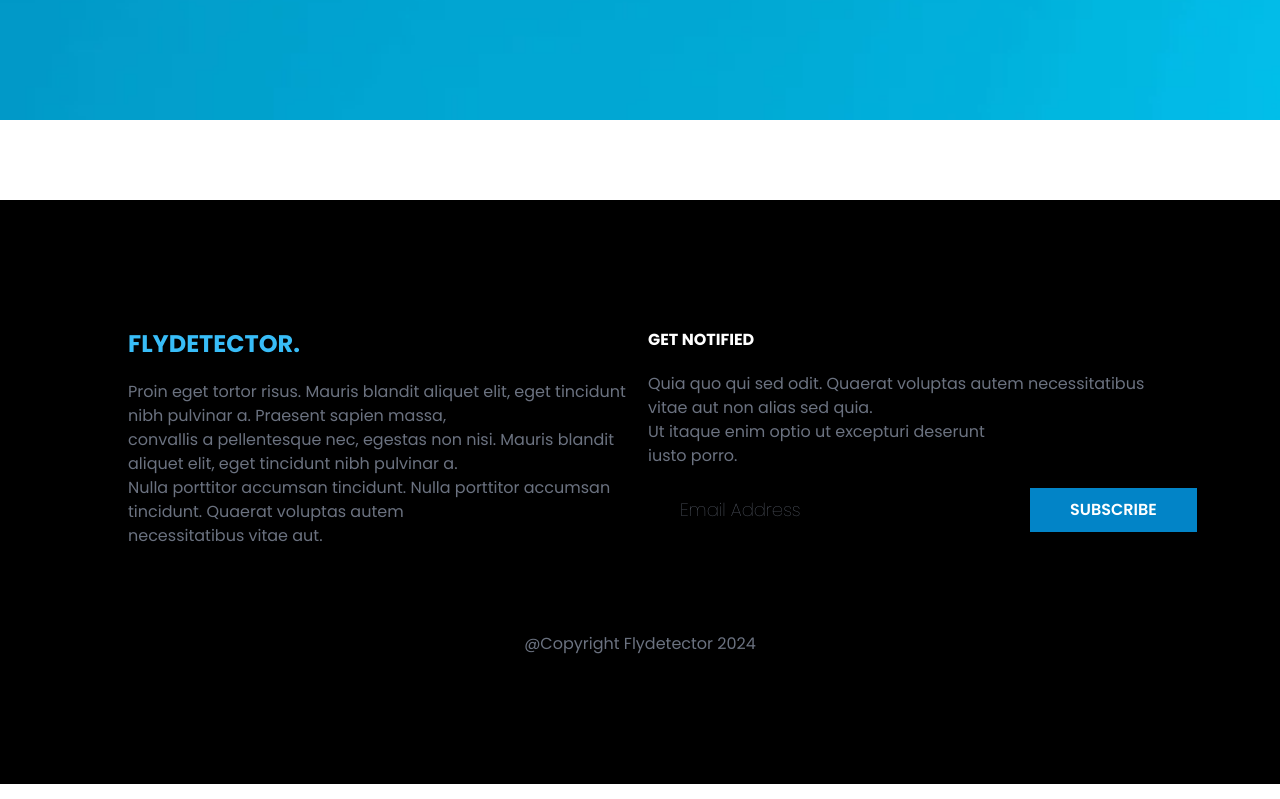
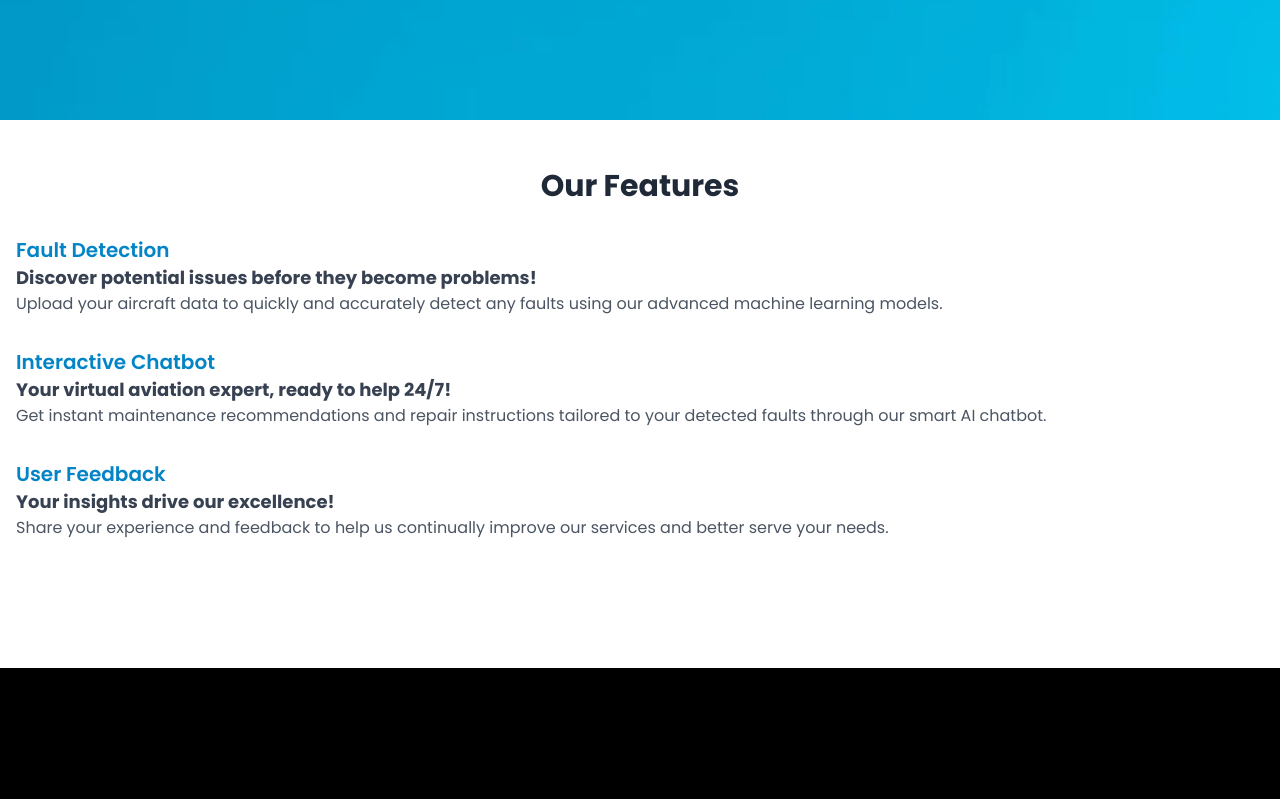
Before and after one commit to JatinSinghBisht01/Aerothon_6.0_CodeByte, a React (Vite) app in the folder client/: page /home in a window 1280 px wide. Shown: the part 680-1479 px from the top of the page. Built offline with nearby package versions, Linux system fonts and the light colour scheme.

Commit message:
features section

```diff
--- /dev/null
+++ b/client/src/components/Features.jsx
@@ -0,0 +1,31 @@
+import React from 'react'
+
+ const Features = () => {
+    return (
+        <section id="features" class="py-12">
+        <div class="container mx-auto px-4">
+            <h2 class="text-3xl font-bold text-center text-gray-800 mb-8">Our Features</h2>
+
+            <div class="feature mb-8">
+                <h3 class="text-xl font-semibold text-sky-600 hover:text-sky-500 ">Fault Detection</h3>
+                <p class="text-lg text-gray-700"><strong>Discover potential issues before they become problems!</strong></p>
+                <p class="text-gray-600">Upload your aircraft data to quickly and accurately detect any faults using our advanced machine learning models.</p>
+            </div>
+
+            <div class="feature mb-8">
+                <h3 class="text-xl font-semibold text-sky-600 hover:text-sky-500">Interactive Chatbot</h3>
+                <p class="text-lg text-gray-700"><strong>Your virtual aviation expert, ready to help 24/7!</strong></p>
+                <p class="text-gray-600">Get instant maintenance recommendations and repair instructions tailored to your detected faults through our smart AI chatbot.</p>
+            </div>
+
+            <div class="feature">
+                <h3 class="text-xl font-semibold text-sky-600 hover:text-sky-500">User Feedback</h3>
+                <p class="text-lg text-gray-700"><strong>Your insights drive our excellence!</strong></p>
+                <p class="text-gray-600">Share your experience and feedback to help us continually improve our services and better serve your needs.</p>
+            </div>
+        </div>
+    </section>
+    );
+  };
+
+export default Features
--- a/client/src/pages/LandingPage.jsx
+++ b/client/src/pages/LandingPage.jsx
@@ -1,6 +1,7 @@
 import { Typewriter } from "react-simple-typewriter";
 import Navbar from "../components/Navbar";
 import { styles } from "../styles";
+import Features from "../components/Features";
 
 const LandingPage = () => {
   return (
@@ -48,6 +49,7 @@ const LandingPage = () => {
           </section>
         </div>
       </div>
+      <Features />
     </>
   );
 };
```
